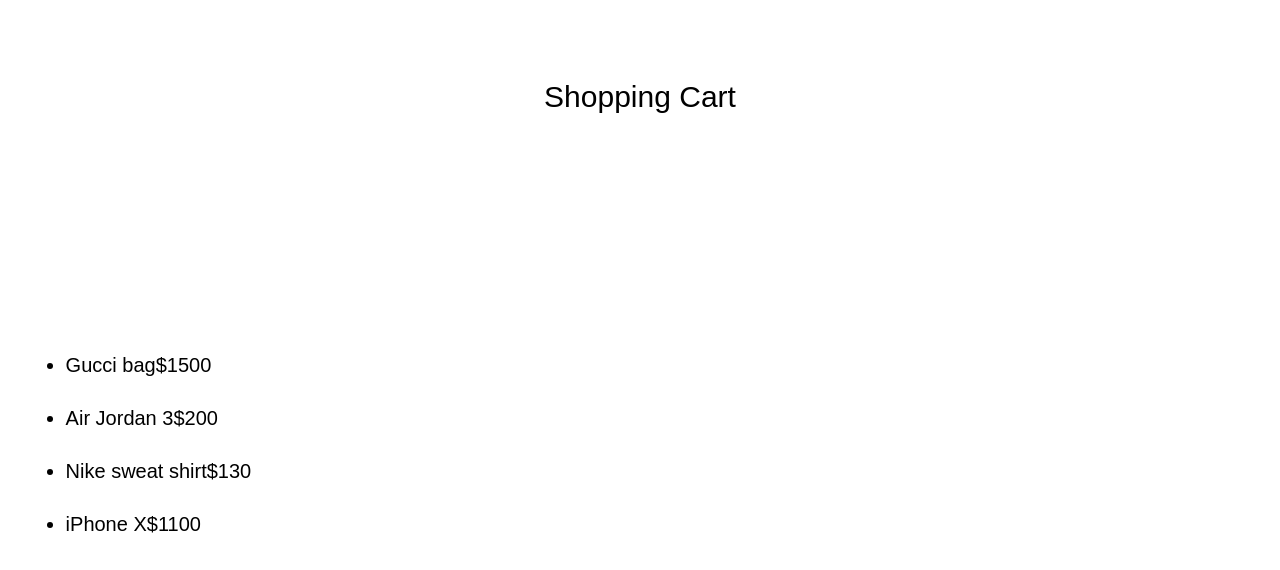
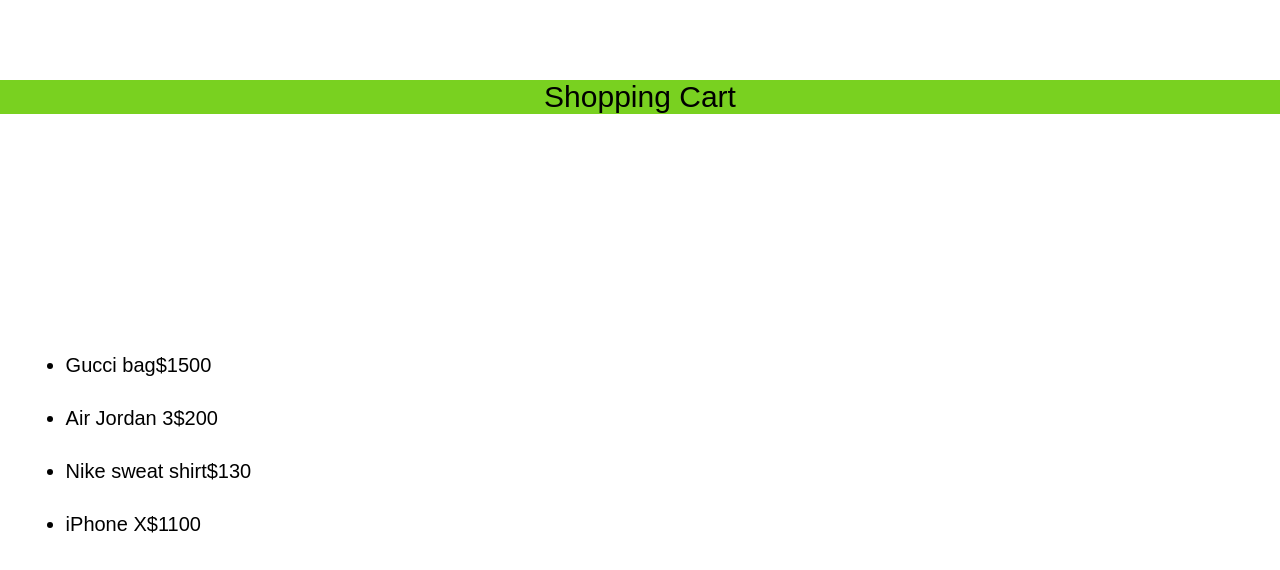
Before and after one commit to dragon-3/react-item-counter, a React (Create React App) app: page / in a window 1280 px wide. Shown: the top 570 px of the page. Built offline with nearby package versions, Linux system fonts and the light colour scheme.

Commit message:
Added green background to header.

```diff
--- a/src/App.css
+++ b/src/App.css
@@ -28,6 +28,7 @@
   margin-bottom: 240px;
   text-align: center;
   font-size: 30px;
+  background: rgb(121, 209, 32);
 }
 .centered {
   margin: 30px;
```
Also changed, not shown: src/Items.js (line endings or trailing spaces).
